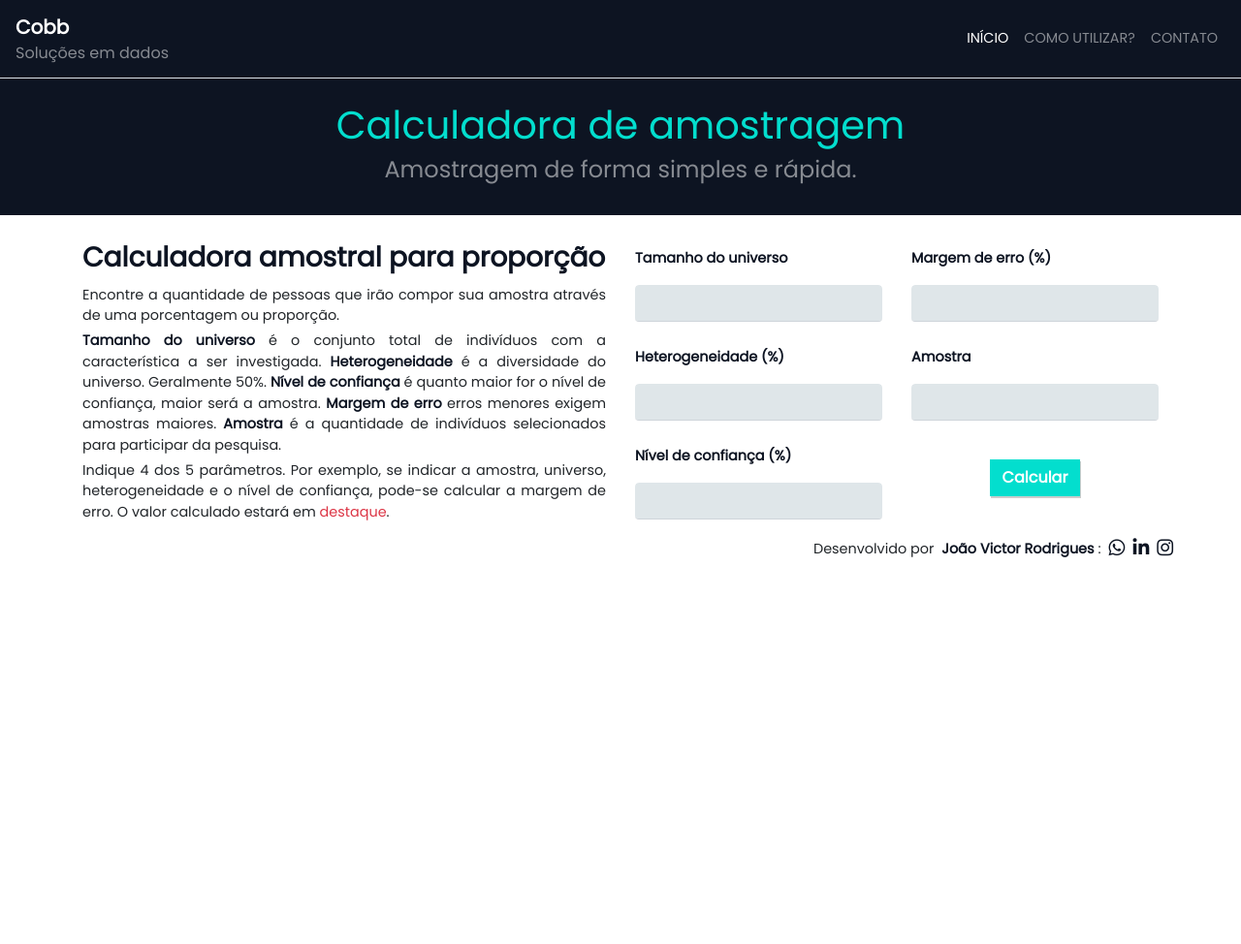
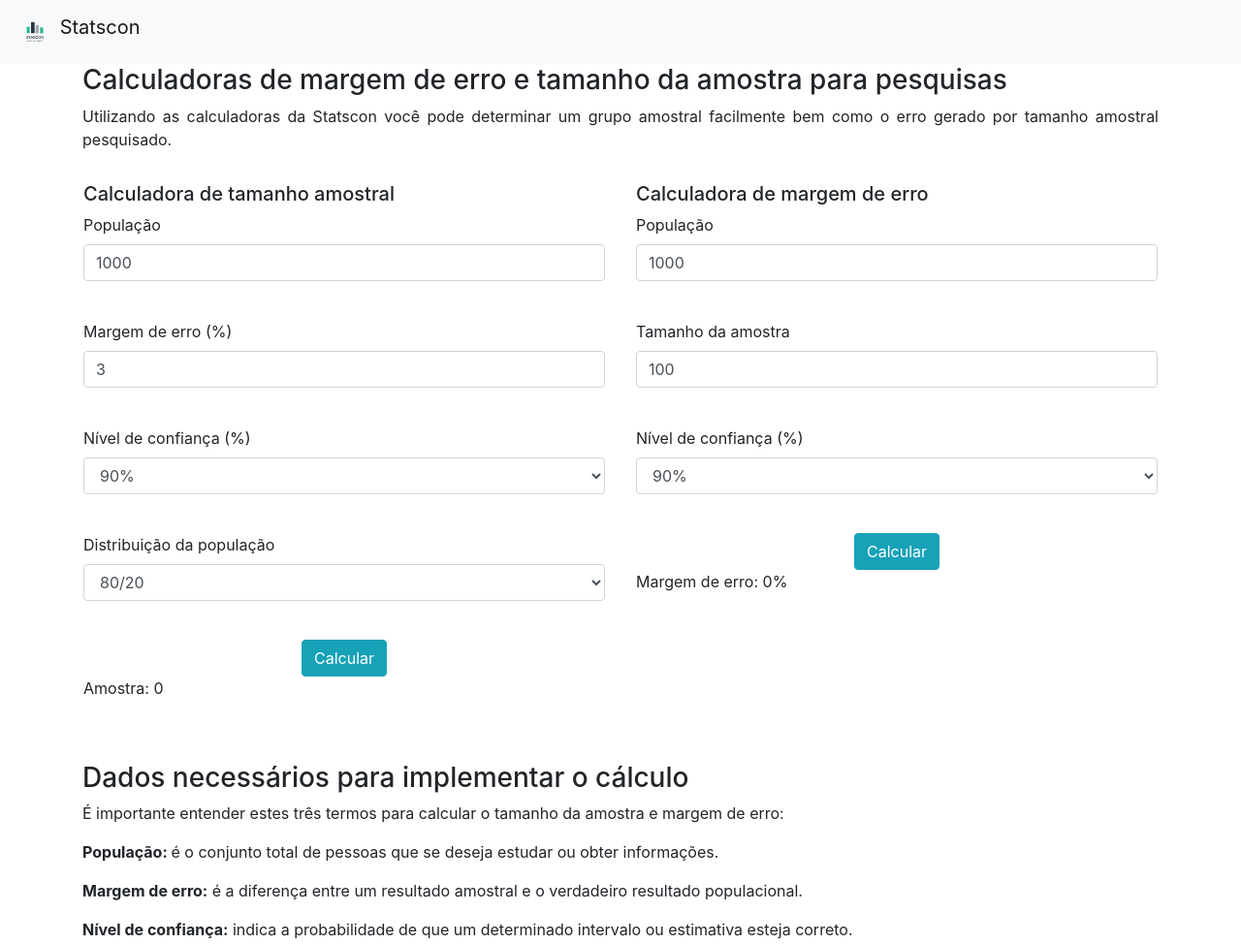
Before and after one commit to joaovictor-aragao/calculadora-amostral, a plain HTML site: page index.html in a window 1280 px wide. Shown: the top 974 px of the page at 97% size. Before the commit the page ends 800 px from the top, so only its background shows below. Drawn offline with nearby package versions, Linux system fonts and the light colour scheme.

Commit message:
Add new version

```diff
--- a/css/estilo.css
+++ /dev/null
@@ -1,69 +0,0 @@
-body {
-    font-family: 'Poppins', sans-serif;
-    font-size: 0.9em;
-}
-
-/* Tipografia */
-label, h3 {
-    font-weight: bold;
-    line-height: 40px;
-    color: #0D1422;
-}
-
-h4, small {
-    color: rgba(255, 255, 255, 0.5);
-}
-
-strong, .text-dark-flat {
-    color: #0D1422;
-}
-
-.form-control {
-    border-top-style: hidden;
-    border-right-style: hidden;
-    border-left-style: hidden;
-    border-bottom-style: groove;
-    background-color: #dfe6e9;
-    -moz-appearance: textfield;
-}
-
-.text-bold {
-    font-weight: bold;
-}
-
-ul {
-    padding-left: 0;
-}
-
-ul > li {
-    list-style-type: none;
-    text-align: justify;
-}
-
-/* Colors */
-.bg-flat-dark {
-    background: #0D1422;
-    /* background: linear-gradient(to right, #0d1422, #03dece); */
-}
-
-.text-blue-flat {
-    color: #03DECE;
-}
-
-.btn-calc {
-    background: #0D1422;
-}
-
-.btn-calc {
-    color: white;
-    background: #03DECE;
-    -webkit-box-shadow: 1px 2px #ccc;  /* Safari 3-4, iOS 4.0.2 - 4.2, Android 2.3+ */
-    -moz-box-shadow: 1px 2px #ccc;  /* Firefox 3.5 - 3.6 */
-    box-shadow: 1px 2px #ccc;  /* Opera 10.5, IE 9, Firefox 4+, Chrome 6+, iOS 5 */
-}
-
-.btn-calc:hover {
-    color: white;
-    background: #0D1422;
-    /* border-radius: 30px !important; */
-}
--- a/index.html
+++ b/index.html
@@ -1,154 +1,147 @@
 <!DOCTYPE html>
     <html>
     <head>
-
-        <!-- Meta tags Obrigatórias -->
+        <!-- Required meta tags -->
         <meta charset="utf-8">
         <meta name="viewport" content="width=device-width, initial-scale=1, shrink-to-fit=no">
 
         <!-- Bootstrap CSS -->
-        <!-- <link rel="stylesheet" href="/vendor/bootstrap4/css/bootstrap.min.css"> -->
-        <link rel="stylesheet" href="https://stackpath.bootstrapcdn.com/bootstrap/4.4.1/css/bootstrap.min.css" integrity="sha384-Vkoo8x4CGsO3+Hhxv8T/Q5PaXtkKtu6ug5TOeNV6gBiFeWPGFN9MuhOf23Q9Ifjh" crossorigin="anonymous">
+        <link rel="stylesheet" href="https://cdn.jsdelivr.net/npm/bootstrap@4.0.0/dist/css/bootstrap.min.css" integrity="sha384-Gn5384xqQ1aoWXA+058RXPxPg6fy4IWvTNh0E263XmFcJlSAwiGgFAW/dAiS6JXm" crossorigin="anonymous">
 
-        <!-- Font Awesome -->
-        <link rel="stylesheet" href="https://use.fontawesome.com/releases/v5.3.1/css/all.css" integrity="sha384-mzrmE5qonljUremFsqc01SB46JvROS7bZs3IO2EmfFsd15uHvIt+Y8vEf7N7fWAU" crossorigin="anonymous">
+         <!-- Fontawesome -->
+         <script src="https://use.fontawesome.com/releases/v5.12.1/js/all.js" data-auto-replace-svg="nest"></script>
 
-        <!-- HTML5Shiv -->
-        <!--[if lt IE 9]>
-        <script src="https://oss.maxcdn.com/html5shiv/3.7.2/html5shiv.min.js"></script>
-        <![endif]-->
-
-        <!-- Google fonts -->
-        <link href="https://fonts.googleapis.com/css?family=Poppins&display=swap" rel="stylesheet">
-
-        <!-- Estilo customizado -->
-        <link rel="stylesheet" type="text/css" href="css/estilo.css">
-
-        <title>
-            Serviços de consultoria estatística
-        </title>
+        <title>Calculadora amostral</title>
     </head>
     <body>
-
-        <header class="header-container">
-        <nav class="navbar navbar-expand-lg navbar-dark bg-flat-dark">
+        <header>
+            <nav class="navbar navbar-light bg-light">
                 <a class="navbar-brand" href="#">
-                <div class="col-sm">
-                    <strong class="row text-white">Cobb</strong>
-                    <small class="row">Soluções em dados</small>
-                </div>
+                    <img src="/img/logo.png" width="40" height="40" class="d-inline-block align-top" alt="">
+                    Statscon
                 </a>
-            <button class="navbar-toggler" type="button" data-toggle="collapse" data-target="#navbarTogglerDemo02" aria-controls="navbarTogglerDemo02" aria-expanded="false" aria-label="Toggle navigation">
-                <span class="navbar-toggler-icon"></span>
-            </button>
-
-                <div class="collapse navbar-collapse" id="navbarTogglerDemo02">
-                    <ul class="navbar-nav ml-auto">
-                        <li class="nav-item active">
-                            <a class="nav-link text-uppercase" href="index.html">Início <span class="sr-only">(current)</span></a>
-                        </li>
-                        <li class="nav-item">
-                            <a class="nav-link text-uppercase" href="#">Como utilizar?</a>
-                        </li>
-                        <li class="nav-item">
-                            <a class="nav-link text-uppercase" href="#">Contato</a>
-                        </li>
-                    </ul>
-                </div>
             </nav>
         </header>
 
-        <section class="mx-auto bg-flat-dark border-top">
-            <!-- <div class="container"> -->
-                <div class="d-flex flex-column py-4">
-                    <h1 class="align-self-center text-blue-flat">Calculadora de amostragem</h1>
-                    <h4 class="align-self-center">Amostragem de forma simples e rápida.</h4>
+        <div class="container">
+            <h3 class="text-justify">Calculadoras de margem de erro e tamanho da amostra para pesquisas</h3>
+            <p class="text-justify">Utilizando as calculadoras da Statscon você pode determinar um grupo amostral facilmente bem como o erro gerado por tamanho amostral pesquisado.</p>
         </div>
-            <!-- </div> -->
-        </section>
 
-        <section id="calc-container">
-            <div class="container mt-4">
-                <div class="row">
-                    <div class="col-lg-6">
-                        <h3>Calculadora amostral para proporção</h3>
-                        <ul>
-                            <li class="mb-1">Encontre a quantidade de pessoas que irão compor sua amostra através de uma porcentagem ou proporção.</li>
-                            <li class="mb-1"><strong>Tamanho do universo</strong> é o conjunto total de indivíduos com a característica a ser investigada.
-                                <strong>Heterogeneidade</strong> é a diversidade do universo. Geralmente 50%.
-                                <strong>Nível de confiança</strong> é quanto maior for o nível de confiança, maior será a amostra.
-                                <strong>Margem de erro</strong> erros menores exigem amostras maiores.
-                                <strong>Amostra</strong> é a quantidade de indivíduos selecionados para participar da pesquisa.</li>
-                            <li>Indique 4 dos 5 parâmetros. Por exemplo, se indicar a amostra, universo, heterogeneidade e o nível de confiança, pode-se calcular a margem de erro. O valor calculado estará em <span class="text-danger">destaque</span>.</li>
-                        </ul>
-                    </div>
-                    <div class="col-lg-6">
-                        <div class="row">
-                            <div class="col-md-6">
+        <div class="container">
+            <div class="row gx-5">
+                <div class="col p-3">
+                    <!-- start amostra -->
+                    <h5>Calculadora de tamanho amostral</h5>
+                    <form id="sample_calc">
                         <div class="form-group">
-                                    <label for="">Tamanho do universo</label>
-                                    <input type="number" class="form-control" id="univInput" aria-describedby="tamanhoUn" placeholder="">
+                            <label for="sp-pop">População</label>
+                            <input type="number" class="form-control" id="sp-pop" value="1000"><br>
                         </div>
 
                         <div class="form-group">
-                                    <label for="">Heterogeneidade (%)</label>
-                                    <input type="number" class="form-control" id="hetInput" aria-describedby="propHet" placeholder="">
+                            <label for="sp-err">Margem de erro (%)</label>
+                            <input type="number" class="form-control" id="sp-err" value="3"><br>
                         </div>
 
                         <div class="form-group">
-                                    <label for="">Nível de confiança (%)</label>
-                                    <input type="number" class="form-control" id="confInput" aria-describedby="propConf" placeholder="">
-                                </div>
-                            </div>
-                            <div class="col-md-6">
-                                <div class="form-group">
-                                    <label for="">Margem de erro (%)</label>
-                                    <input type="number" class="form-control" id="erroInput" aria-describedby="margemEr" placeholder="">
+                            <label for="sp-conf">Nível de confiança (%)</label>
+                            <select class="form-control" id="sp-conf">
+                                <option value="90">90%</option>
+                                <option value="95">95%</option>
+                                <option value="99">99%</option>
+                            </select><br>
                         </div>
 
                         <div class="form-group">
-                                    <label for="">Amostra</label>
-                                    <input type="number" class="form-control" id="amostraInput" aria-describedby="tamanhoAm" placeholder="">
+                            <label for="sp-dist">Distribuição da população</label>
+                            <select class="form-control" id="sp-dist">
+                                <option value="8020">80/20</option>
+                                <option value="5050">50/50</option>
+                            </select><br>
                         </div>
 
-                                <div class="d-flex flex-column">
-                                    <button class="btn btn-calc align-self-center my-4 rounded-0 text-bold">Calcular</button>
+                        <div class="col text-center">
+                            <input type="button" class="btn btn-info" value="Calcular" onclick="calcSample()">
+                        </div>
+
+                        <div class="form-group">
+                            <label for="sp-res">Amostra:</label>
+                            <span id="sp-res">0</span>
+                        </div>
+                    </form>
+                    <!-- end amostra -->
+                    <br>
+                </div>
+
+                <div class="col p-3">
+                    <!-- start margem de erro -->
+                    <h5>Calculadora de margem de erro</h5>
+                    <form id="sample_calc">
+                        <div class="form-group">
+                            <label for="er-pop">População</label>
+                            <input type="number" class="form-control" id="er-pop" value="1000"><br>
+                        </div>
+
+                        <div class="form-group">
+                            <label for="er-sample">Tamanho da amostra</label>
+                            <input type="number" class="form-control" id="er-sample" value="100"><br>
+                        </div>
+
+                        <div class="form-group">
+                            <label for="er-conf">Nível de confiança (%)</label>
+                            <select class="form-control" id="er-conf">
+                                <option value="90">90%</option>
+                                <option value="95">95%</option>
+                                <option value="99">99%</option>
+                            </select><br>
+                        </div>
+
+                        <div class="col text-center">
+                            <input type="button" class="btn btn-info" id="er-calculate" value="Calcular" onclick="calcErr()">
+                        </div>
+
+                        <div class="form-group">
+                            <label for="er-res">Margem de erro:</label>
+                            <span id="er-res">0%</span>
+                        </div>
+
+                    </form>
+                    <!-- end margem de erro -->
                 </div>
             </div>
         </div>
+
+        <!-- Start helper -->
+        <div class="container">
+            <h3>Dados necessários para implementar o cálculo</h3>
+            <p>É importante entender estes três termos para calcular o tamanho da amostra e margem de erro:</p>
+            <p class="text-justify"><strong>População: </strong> é o conjunto total de pessoas que se deseja estudar ou obter informações.</p>
+            <p class="text-justify"><strong>Margem de erro:</strong> é a diferença entre um resultado amostral e o verdadeiro resultado populacional.</p>
+            <p class="text-justify"><strong>Nível de confiança:</strong> indica a probabilidade de que um determinado intervalo ou estimativa esteja correto.</p>
+            <p class="text-justify"><strong>Distribuição da população:</strong> refere-se à uniformidade ou similaridade das opiniões e comportamentos dentro de um determinado grupo de pessoas pesquisadas. Se o grau de homogeneidade é alto (50/50), significa que as respostas dos participantes da pesquisa são bastante semelhantes entre si. Isso indica que o grupo compartilha características ou opiniões semelhantes, como preferências políticas, idade, localização geográfica, etc. Por outro lado, um baixo (80/20) grau de homogeneidade sugere que há uma maior diversidade de opiniões ou características dentro do grupo.</p>
+            <p class="text-justify"><strong>Amostra:</strong> é o grupo de pessoas selecionadas para representar a população total que está sendo estudada.</p>
         </div>
+        <!-- End helper -->
+
+        <footer class="bg-transparent container">
+            <small class="d-block text-muted text-center">
+                <i class="fas fa-code fa-1x"></i> with a lot of <i class="fas fa-mug-hot fa-1x"></i> by <span class="text-bold">João Victor</span>
+            </small>
+            <div class="d-block my-2 text-center">
+                <a class="mr-1 link-warning" title="joaovictor-aragao" href="https://github.com/joaovictor-aragao"><i class="fab fa-github fa-1x"></i></a>
+                <a class="mr-1" title="@joao-victor-estatistico" href="https://www.linkedin.com/in/joao-victor-estatistico/"><i class="fab fa-linkedin-in fa-1x"></i></a>
+                <a class="mr-1" title="j.victor0205@gmail.com" href="mailto:j.victor0205@gmail.com"><i class="fas fa-at fa-1x"></i></a>
+                <a class="mr-1" title="@jvictorrodrig" href="https://www.instagram.com/jvictorrodrig/"><i class="fab fa-instagram fa-1x"></i></a>
+                <a class="mr-1" title="Whatsapp" href="https://wa.me/5586994929482"><i class="fab fa-whatsapp fa-1x"></i></a>
+
             </div>
-            </div>
-        </section>
-
-        <section id="footer">
-            <div class="container">
-                <div class="row d-flex justify-content-end">
-                    Desenvolvido por <strong class="ml-2 mr-1">João Victor Rodrigues</strong>:
-                    <a href="https://api.whatsapp.com/send?1=pt_BR&phone=5586995086684" class="ml-2">
-                        <i class="fab fa-whatsapp fa-lg text-dark-flat"></i>
-                    </a>
-                    <a href="https://www.linkedin.com/in/joao-victor-estatistico/" class="ml-2">
-                        <i class="fab fa-linkedin-in fa-lg text-dark-flat"></i>
-                    </a>
-                    <a href="https://www.instagram.com/jvictorrodrig/?hl=pt-br" class="ml-2">
-                        <i class="fab fa-instagram fa-lg text-dark-flat"></i>
-                    </a>
-                </div>
-            </div>
-        </section>
-
-        <!-- Arquivos javascript -->
-        <script src="js/script.js"></script>
-
-        <!-- Bootstrap javascript -->
-        <!-- <script src="https://code.jquery.com/jquery-3.4.1.slim.min.js" integrity="sha384-J6qa4849blE2+poT4WnyKhv5vZF5SrPo0iEjwBvKU7imGFAV0wwj1yYfoRSJoZ+n" crossorigin="anonymous"></script>
-        <script src="https://cdn.jsdelivr.net/npm/popper.js@1.16.0/dist/umd/popper.min.js" integrity="sha384-Q6E9RHvbIyZFJoft+2mJbHaEWldlvI9IOYy5n3zV9zzTtmI3UksdQRVvoxMfooAo" crossorigin="anonymous"></script>
-        <script src="https://stackpath.bootstrapcdn.com/bootstrap/4.4.1/js/bootstrap.min.js" integrity="sha384-wfSDF2E50Y2D1uUdj0O3uMBJnjuUD4Ih7YwaYd1iqfktj0Uod8GCExl3Og8ifwB6" crossorigin="anonymous"></script> -->
-
-        <!-- jQuery scripts -->
-        <!-- <script src="https://ajax.googleapis.com/ajax/libs/jquery/3.3.1/jquery.min.js"></script>
-        <script src="https://ajax.googleapis.com/ajax/libs/d3js/5.15.0/d3.min.js"></script> -->
+        </footer>
 
     </body>
+
+    <script src="./js/functions.js"></script>
+    <script src="https://code.jquery.com/jquery-3.2.1.slim.min.js" integrity="sha384-KJ3o2DKtIkvYIK3UENzmM7KCkRr/rE9/Qpg6aAZGJwFDMVNA/GpGFF93hXpG5KkN" crossorigin="anonymous"></script>
+    <script src="https://cdn.jsdelivr.net/npm/popper.js@1.12.9/dist/umd/popper.min.js" integrity="sha384-ApNbgh9B+Y1QKtv3Rn7W3mgPxhU9K/ScQsAP7hUibX39j7fakFPskvXusvfa0b4Q" crossorigin="anonymous"></script>
+    <script src="https://cdn.jsdelivr.net/npm/bootstrap@4.0.0/dist/js/bootstrap.min.js" integrity="sha384-JZR6Spejh4U02d8jOt6vLEHfe/JQGiRRSQQxSfFWpi1MquVdAyjUar5+76PVCmYl" crossorigin="anonymous"></script>
 </html>
--- /dev/null
+++ b/js/functions.js
@@ -0,0 +1,65 @@
+function calcSample() {
+    let pop = Number(document.getElementById("sp-pop").value);
+    let err = Number(document.getElementById("sp-err").value)/100;
+    let conf = confidence(Number(document.getElementById("sp-conf").value));
+    let dist = distribution(Number(document.getElementById("sp-dist").value));
+
+    if (pop == "") {
+        alert("Por favor preencha o campo de população!");
+    }
+
+    if (err == "") {
+        alert("Por favor preencha a margem de erro!");
+    }
+
+    let d1 = (conf * conf) * dist;
+    let d2 = (pop - 1.0) * (err * err) + d1;
+
+    if (d2 > 0.0) {
+        document.getElementById("sp-res").innerHTML = Math.ceil(pop * d1 / d2);
+    }
+}
+
+function calcErr() {
+    let pop = Number(document.getElementById('er-pop').value);
+    let sample = Number(document.getElementById('er-sample').value);
+    let conf = confidence(Number(document.getElementById('er-conf').value));
+
+    if (pop == "") {
+        alert("Por favor preencha o campo de população!");
+    }
+
+    if (sample == "") {
+        alert("Por favor preencha o tamanho da amostra!");
+    }
+
+    if (pop < sample) {
+        alert("A amostra não pode ser maior do que a população!");
+    }
+
+    console.log(pop < sample)
+
+    let err = (Math.sqrt((0.25 / sample)) * conf) * (Math.sqrt((pop - sample) / (pop - 1)) * 100) || 0;
+
+    document.getElementById("er-res").innerHTML = err.toFixed(2) + "%"
+}
+
+function confidence(conf_value) {
+    if (conf_value == 90) {
+        conf = 1.64485
+    } else if (conf_value == 95) {
+        conf = 1.95996
+    } else {
+        conf = 2.57583
+    }
+    return conf
+}
+
+function distribution(dist_value) {
+    if (dist_value == 8020) {
+        dist = .2 * .8
+    } else {
+        dist = .5**2
+    }
+    return dist
+}
```
Also changed, not shown: img/logo.png (added), 1 other file. Lines whose indentation alone changed are shown as unchanged.
